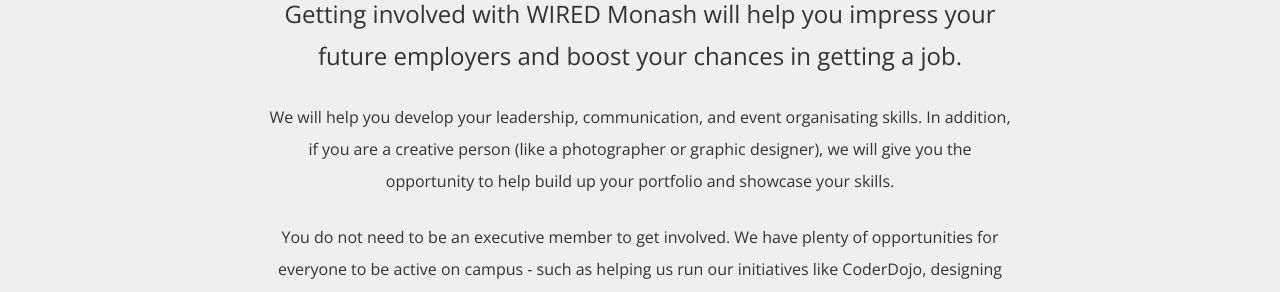
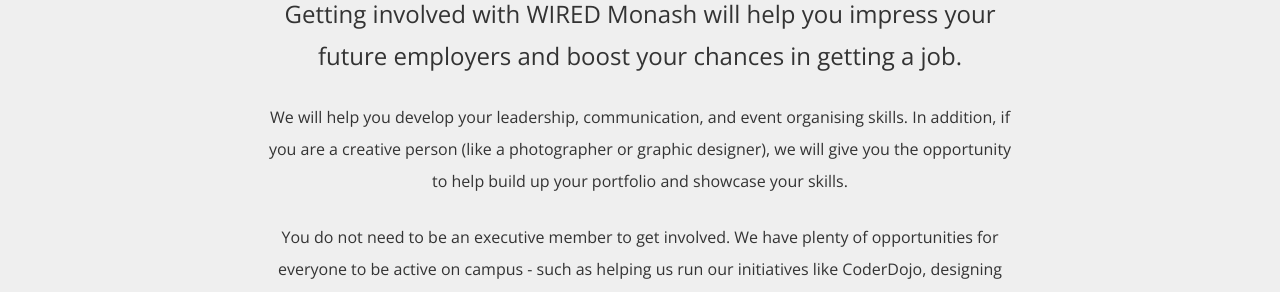
Before and after one commit to wiredmonash/wiredmonash.github.io, a Jekyll site: the page built from get-involved.html, in a window 1280 px wide. Shown: the part 841-1133 px from the top of the page. Built offline with Jekyll 4.4.1, drawn with Linux system fonts in a browser that asks for light colours; nearby versions of some CDN libraries.

Commit message:
Correcting spelling mistakes

```diff
--- a/about.html
+++ b/about.html
@@ -19,7 +19,7 @@
           curious about everything digital at Monash University Clayton.
         </p>
         <p>
-          We aim to provide a relaxed, social atomosphere where students can meet
+          We aim to provide a relaxed, social atmosphere where students can meet
           others who share their love for everything digital. Our community is one
           where we can share our opinions on the latest technology, and collaborate on
           projects and competitions.
--- a/get-involved.html
+++ b/get-involved.html
@@ -22,7 +22,7 @@
           Getting involved with WIRED Monash will help you impress your future employers and boost your chances in getting a job.
         </p>
         <p class="center">
-          We will help you develop your leadership, communication, and event organisating skills. In addition, if you are a creative
+          We will help you develop your leadership, communication, and event organising skills. In addition, if you are a creative
           person (like a photographer or graphic designer), we will give you the opportunity to help build up your portfolio and
           showcase your skills.
         </p>
```
